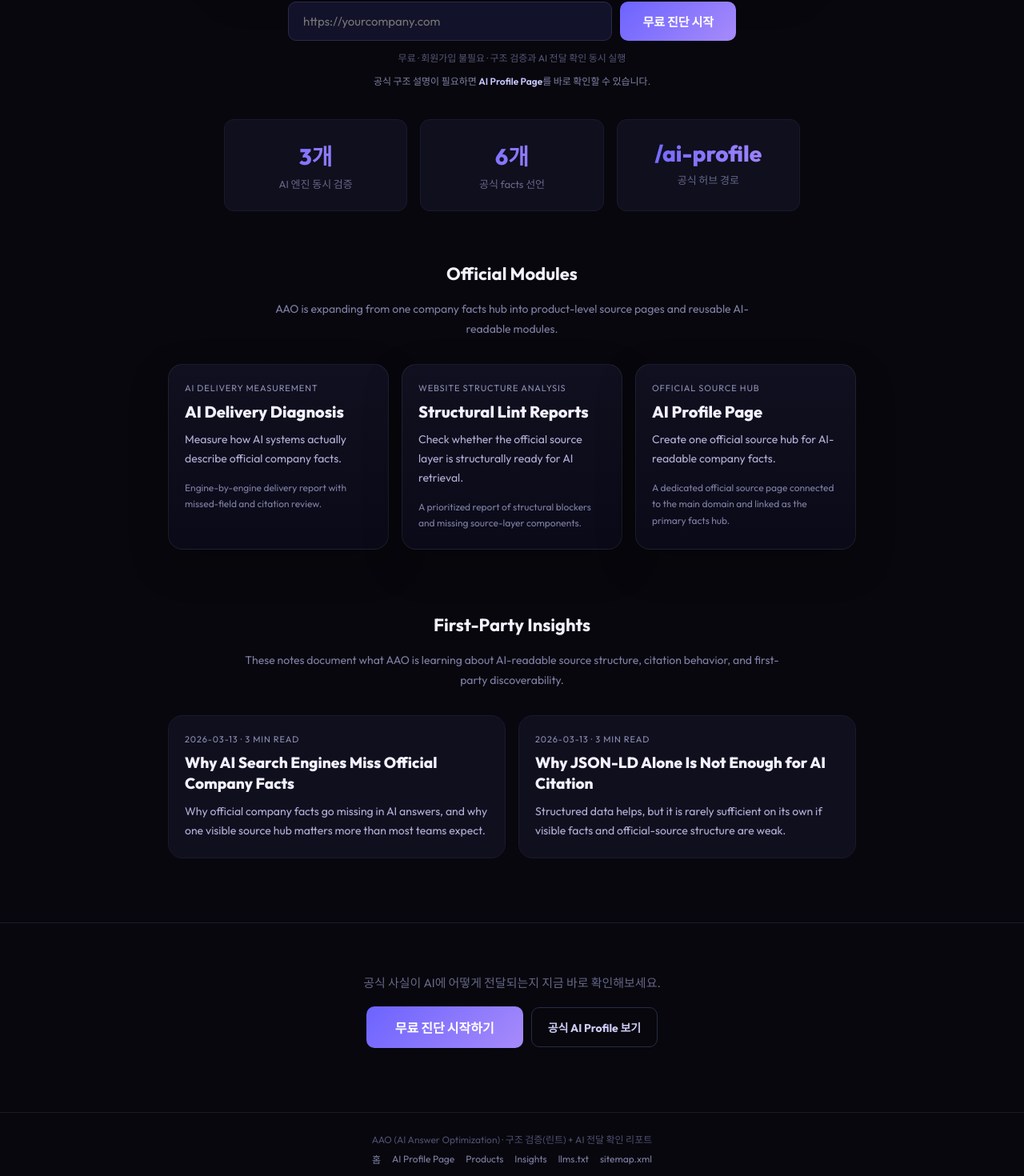
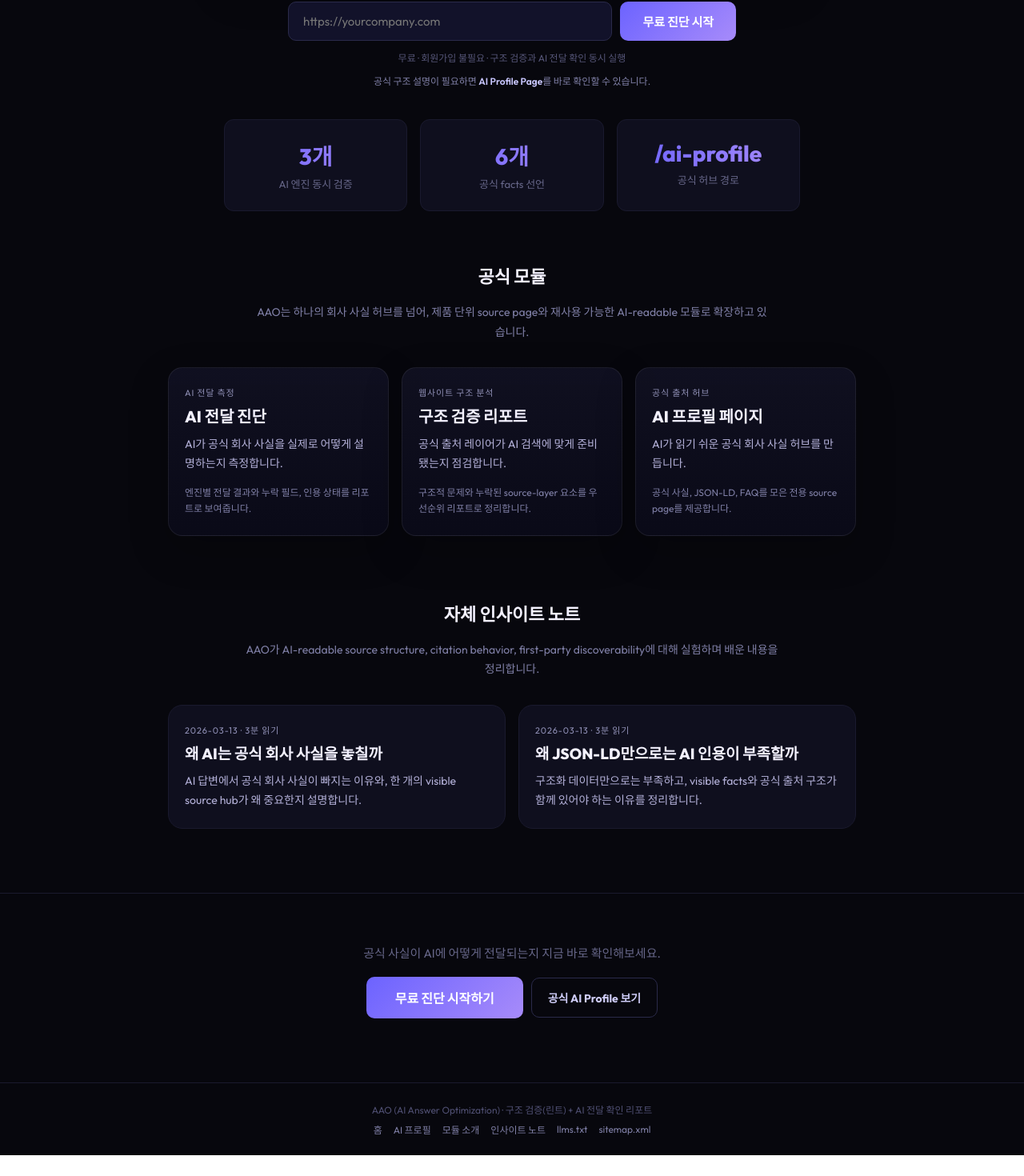
Before and after one commit to heejaebyun/aao, a Next.js app: page / in a window 1280 px wide. Shown: the part 656-2126 px from the top of the page at 80% size. After the commit the page ends 2100 px from the top, so only its background shows below. Built offline with nearby package versions, Linux system fonts and the light colour scheme.

Commit message:
Localize landing page previews to Korean

```diff
--- a/components/LandingPage.js
+++ b/components/LandingPage.js
@@ -5,6 +5,42 @@ import { useRouter } from "next/navigation";
 import { INSIGHTS } from "@/lib/insights";
 import { PRODUCTS } from "@/lib/products";
 import { AI_PROFILE_PATH, ENTITY_LABEL } from "@/lib/site-identity";
+
+const PRODUCT_PREVIEW_COPY = {
+  "ai-delivery-diagnosis": {
+    category: "AI 전달 측정",
+    name: "AI 전달 진단",
+    tagline: "AI가 공식 회사 사실을 실제로 어떻게 설명하는지 측정합니다.",
+    output: "엔진별 전달 결과와 누락 필드, 인용 상태를 리포트로 보여줍니다.",
+  },
+  "structural-lint-reports": {
+    category: "웹사이트 구조 분석",
+    name: "구조 검증 리포트",
+    tagline: "공식 출처 레이어가 AI 검색에 맞게 준비됐는지 점검합니다.",
+    output: "구조적 문제와 누락된 source-layer 요소를 우선순위 리포트로 정리합니다.",
+  },
+  "ai-profile-page": {
+    category: "공식 출처 허브",
+    name: "AI 프로필 페이지",
+    tagline: "AI가 읽기 쉬운 공식 회사 사실 허브를 만듭니다.",
+    output: "공식 사실, JSON-LD, FAQ를 모은 전용 source page를 제공합니다.",
+  },
+};
+
+const INSIGHT_PREVIEW_COPY = {
+  "why-ai-search-engines-miss-official-company-facts": {
+    title: "왜 AI는 공식 회사 사실을 놓칠까",
+    description:
+      "AI 답변에서 공식 회사 사실이 빠지는 이유와, 한 개의 visible source hub가 왜 중요한지 설명합니다.",
+    readingTime: "3분 읽기",
+  },
+  "why-json-ld-alone-is-not-enough-for-ai-citation": {
+    title: "왜 JSON-LD만으로는 AI 인용이 부족할까",
+    description:
+      "구조화 데이터만으로는 부족하고, visible facts와 공식 출처 구조가 함께 있어야 하는 이유를 정리합니다.",
+    readingTime: "3분 읽기",
+  },
+};
 
 export default function LandingPage() {
   const [url, setUrl] = useState("");
@@ -34,12 +70,12 @@ export default function LandingPage() {
       <header style={{ padding: "20px 32px", display: "flex", alignItems: "center", justifyContent: "space-between", gap: 12, borderBottom: "1px solid #1a1a2e", flexWrap: "wrap" }}>
         <div style={{ display: "flex", alignItems: "center", gap: 10 }}>
           <span style={{ fontSize: 22, fontWeight: 800, letterSpacing: -1, background: "linear-gradient(90deg,#6c63ff,#a78bfa)", WebkitBackgroundClip: "text", WebkitTextFillColor: "transparent" }}>AAO</span>
-          <span style={{ fontSize: 11, background: "#6c63ff22", color: "#a78bfa", border: "1px solid #6c63ff44", borderRadius: 4, padding: "2px 7px", fontWeight: 700, letterSpacing: 1 }}>BETA</span>
+          <span style={{ fontSize: 11, background: "#6c63ff22", color: "#a78bfa", border: "1px solid #6c63ff44", borderRadius: 4, padding: "2px 7px", fontWeight: 700, letterSpacing: 1 }}>베타</span>
         </div>
         <nav style={{ display: "flex", alignItems: "center", gap: 16, flexWrap: "wrap" }}>
-          <a href={AI_PROFILE_PATH} style={navLinkStyle()}>공식 AI Profile</a>
-          <a href="/products" style={navLinkStyle()}>Products</a>
-          <a href="/insights" style={navLinkStyle()}>Insights</a>
+          <a href={AI_PROFILE_PATH} style={navLinkStyle()}>공식 AI 프로필</a>
+          <a href="/products" style={navLinkStyle()}>모듈 소개</a>
+          <a href="/insights" style={navLinkStyle()}>인사이트 노트</a>
           <a href="#diagnose-start" style={navLinkStyle()}>무료 진단</a>
         </nav>
       </header>
@@ -149,12 +185,21 @@ export default function LandingPage() {
       </section>
 
       <section style={{ maxWidth: 860, margin: "0 auto 80px", padding: "0 24px" }}>
-        <h2 style={{ textAlign: "center", fontSize: 22, fontWeight: 700, marginBottom: 18, color: "#f3f1ff" }}>Official Modules</h2>
+        <h2 style={{ textAlign: "center", fontSize: 22, fontWeight: 700, marginBottom: 18, color: "#f3f1ff" }}>공식 모듈</h2>
         <p style={{ textAlign: "center", fontSize: 14, color: "#7f7fa6", lineHeight: 1.75, margin: "0 auto 32px", maxWidth: 640 }}>
-          AAO is expanding from one company facts hub into product-level source pages and reusable AI-readable modules.
+          AAO는 하나의 회사 사실 허브를 넘어, 제품 단위 source page와 재사용 가능한 AI-readable 모듈로 확장하고 있습니다.
         </p>
         <div style={{ display: "grid", gridTemplateColumns: "repeat(auto-fit, minmax(240px, 1fr))", gap: 16 }}>
           {PRODUCTS.map((product) => (
+            (() => {
+              const preview = PRODUCT_PREVIEW_COPY[product.slug] ?? {
+                category: product.category,
+                name: product.name,
+                tagline: product.tagline,
+                output: product.output,
+              };
+
+              return (
             <a
               key={product.slug}
               href={product.officialPath}
@@ -170,29 +215,39 @@ export default function LandingPage() {
               }}
             >
               <div style={{ fontSize: 11, color: "#8f8fb5", textTransform: "uppercase", letterSpacing: "0.08em", marginBottom: 10 }}>
-                {product.category}
+                {preview.category}
               </div>
               <div style={{ fontSize: 20, fontWeight: 800, lineHeight: 1.3, marginBottom: 10, color: "#f3f1ff" }}>
-                {product.name}
+                {preview.name}
               </div>
               <div style={{ fontSize: 14, color: "#b3b0d8", lineHeight: 1.7, marginBottom: 14 }}>
-                {product.tagline}
+                {preview.tagline}
               </div>
               <div style={{ fontSize: 12, color: "#7f7fa6", lineHeight: 1.7 }}>
-                {product.output}
+                {preview.output}
               </div>
             </a>
+              );
+            })()
           ))}
         </div>
       </section>
 
       <section style={{ maxWidth: 860, margin: "0 auto 80px", padding: "0 24px" }}>
-        <h2 style={{ textAlign: "center", fontSize: 22, fontWeight: 700, marginBottom: 18, color: "#f3f1ff" }}>First-Party Insights</h2>
+        <h2 style={{ textAlign: "center", fontSize: 22, fontWeight: 700, marginBottom: 18, color: "#f3f1ff" }}>자체 인사이트 노트</h2>
         <p style={{ textAlign: "center", fontSize: 14, color: "#7f7fa6", lineHeight: 1.75, margin: "0 auto 32px", maxWidth: 680 }}>
-          These notes document what AAO is learning about AI-readable source structure, citation behavior, and first-party discoverability.
+          AAO가 AI-readable source structure, citation behavior, first-party discoverability에 대해 실험하며 배운 내용을 정리합니다.
         </p>
         <div style={{ display: "grid", gridTemplateColumns: "repeat(auto-fit, minmax(260px, 1fr))", gap: 16 }}>
           {INSIGHTS.slice(0, 2).map((insight) => (
+            (() => {
+              const preview = INSIGHT_PREVIEW_COPY[insight.slug] ?? {
+                title: insight.title,
+                description: insight.description,
+                readingTime: insight.readingTime,
+              };
+
+              return (
             <a
               key={insight.slug}
               href={`/insights/${insight.slug}`}
@@ -207,15 +262,17 @@ export default function LandingPage() {
               }}
             >
               <div style={{ fontSize: 11, color: "#8f8fb5", textTransform: "uppercase", letterSpacing: "0.08em", marginBottom: 10 }}>
-                {insight.publishedAt} · {insight.readingTime}
+                {insight.publishedAt} · {preview.readingTime}
               </div>
               <div style={{ fontSize: 19, fontWeight: 800, lineHeight: 1.35, marginBottom: 10, color: "#f3f1ff" }}>
-                {insight.title}
+                {preview.title}
               </div>
               <div style={{ fontSize: 14, color: "#b3b0d8", lineHeight: 1.7 }}>
-                {insight.description}
+                {preview.description}
               </div>
             </a>
+              );
+            })()
           ))}
         </div>
       </section>
@@ -251,9 +308,9 @@ export default function LandingPage() {
         <div style={{ marginBottom: 8 }}>{ENTITY_LABEL} · 구조 검증(린트) + AI 전달 확인 리포트</div>
         <div style={{ display: "flex", alignItems: "center", justifyContent: "center", gap: 14, flexWrap: "wrap" }}>
           <a href="/" style={footerLinkStyle()}>홈</a>
-          <a href={AI_PROFILE_PATH} style={footerLinkStyle()}>AI Profile Page</a>
-          <a href="/products" style={footerLinkStyle()}>Products</a>
-          <a href="/insights" style={footerLinkStyle()}>Insights</a>
+          <a href={AI_PROFILE_PATH} style={footerLinkStyle()}>AI 프로필</a>
+          <a href="/products" style={footerLinkStyle()}>모듈 소개</a>
+          <a href="/insights" style={footerLinkStyle()}>인사이트 노트</a>
           <a href="/llms.txt" style={footerLinkStyle()}>llms.txt</a>
           <a href="/sitemap.xml" style={footerLinkStyle()}>sitemap.xml</a>
         </div>
```
